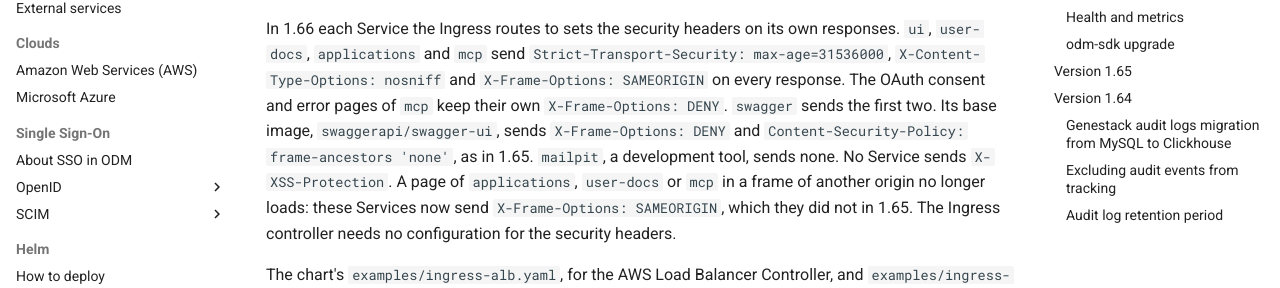
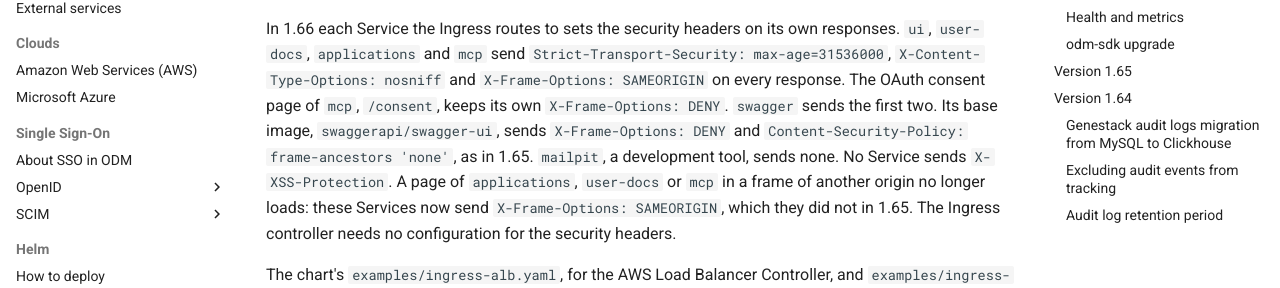
Before and after one commit to genestack/admin-docs, an MkDocs documentation site: the page built from docs/home/release-notes.md, in a window 1280 px wide and 900 px high, scrolled down 821 px. Shown: the part 190-478 px from the top of the window. Built offline with MkDocs 1.6.1 and Material for MkDocs 9.7.7, drawn with Linux system fonts in a browser that asks for light colours; the version menu is left out.

Commit message:
ODM-13970: Name only mcp's consent page as sending DENY
A test on the dev cluster showed fastmcp's other OAuth error pages send
mcp's SAMEORIGIN; only /consent keeps its own X-Frame-Options: DENY.

Co-Authored-By: Claude Opus 5.5 <noreply@anthropic.com>

```diff
--- a/docs/home/release-notes.md
+++ b/docs/home/release-notes.md
@@ -34,7 +34,7 @@ the redirects to `/ui`, the SCIM path of `applications`, `mailpit`, the helper p
 
 In 1.66 each Service the Ingress routes to sets the security headers on its own responses. `ui`, `user-docs`,
 `applications` and `mcp` send `Strict-Transport-Security: max-age=31536000`, `X-Content-Type-Options: nosniff` and
-`X-Frame-Options: SAMEORIGIN` on every response. The OAuth consent and error pages of `mcp` keep their own
+`X-Frame-Options: SAMEORIGIN` on every response. The OAuth consent page of `mcp`, `/consent`, keeps its own
 `X-Frame-Options: DENY`. `swagger` sends the first two. Its base image, `swaggerapi/swagger-ui`, sends
 `X-Frame-Options: DENY` and `Content-Security-Policy: frame-ancestors 'none'`, as in 1.65. `mailpit`, a development
 tool, sends none. No Service sends `X-XSS-Protection`. A page of `applications`, `user-docs` or `mcp` in a frame of
```
